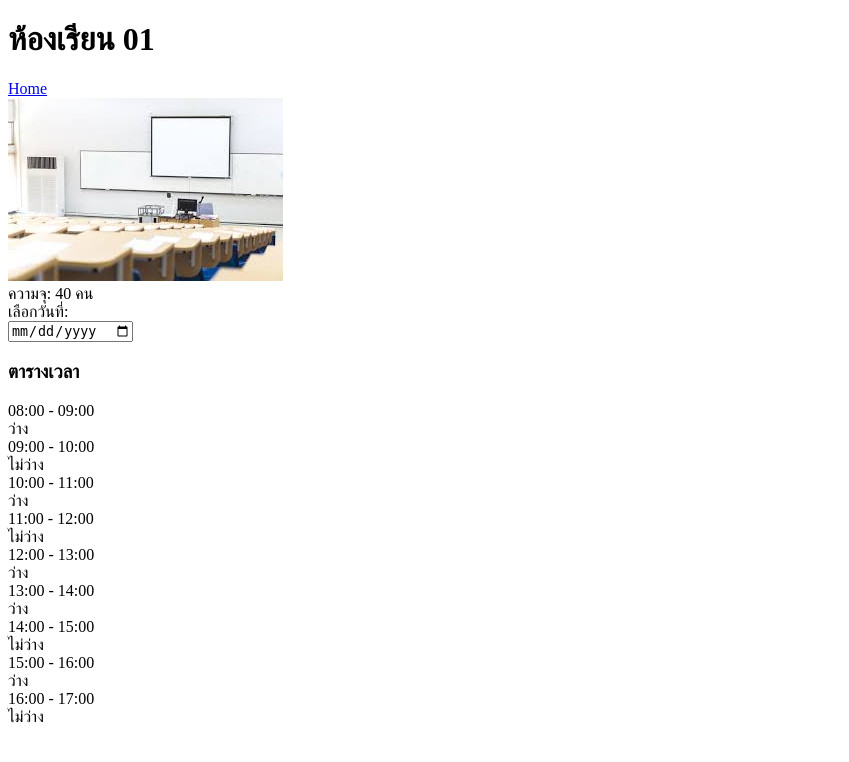
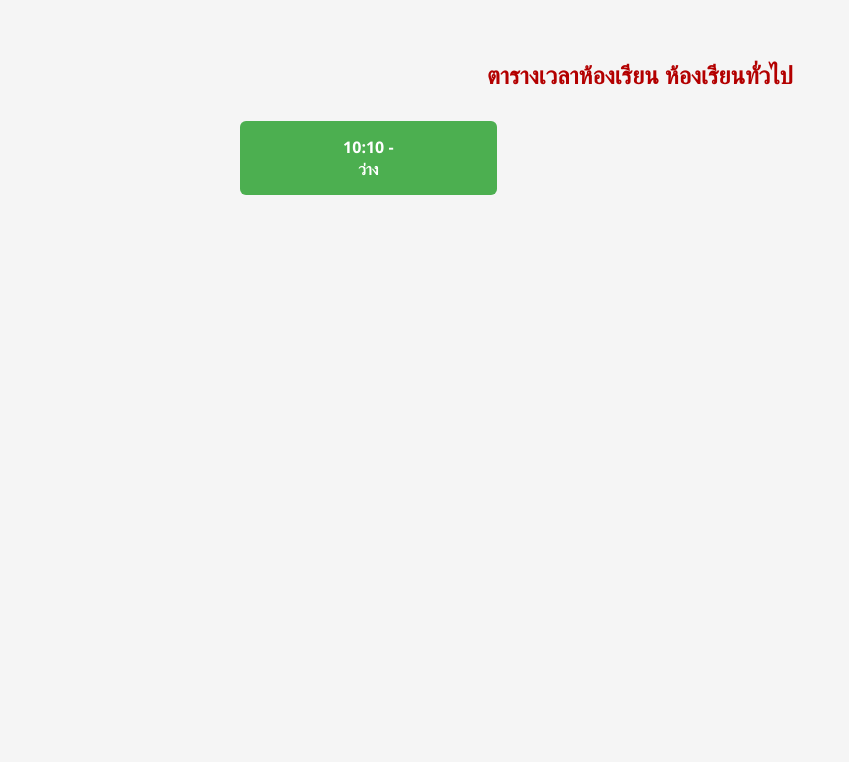
Before and after one commit to 6710535029s/cn331-as2, a Django app: template booking_room/booking/templates/booking/my_booking.html in a window 1280 px wide. Shown: the top 762 px of the page, without its empty margins (0-849 px from the left). Run offline with Django 5.2, Linux system fonts and the light colour scheme; data comes from the database, SQL or seed files in the repository; tables that the repository leaves empty hold one stand-in row (values such as "Sample post"); the template is opened without the code that fills it: values that come from a table or form of the project are taken from there, most other values are stand-ins (such as "Sample title", 1, 10 or a date in 2020).

Commit message:
Update my_booking.html

```diff
--- a/booking_room/booking/templates/booking/my_booking.html
+++ b/booking_room/booking/templates/booking/my_booking.html
@@ -1,40 +1,65 @@
 <!--หน้านี้จะเป็นหน้าที่ขึ้นมาเมื่อผู้ใช้เลือกห้องที่ต้องการจากหน้าHome หน้านี้จะมีวันให้เลือก และตารางเวลาห้อง ที่เลทอกได้ตั้งแต่8.00-17.00 น.ได้แค่ครั้งละ1ชั่วโมง-->
+{% load static %}
 <!DOCTYPE html>
 <html lang="th">
 <head>
   <meta charset="UTF-8">
-  <title>จองห้องเรียน 01</title>
+  <title>ตารางเวลาห้องเรียน</title>
+  <style>
+    body {
+      font-family: 'Segoe UI', sans-serif;
+      background-color: #f5f5f5;
+      padding: 30px;
+    }
 
+    h2 {
+      text-align: center;
+      color: #b30000;
+      margin-bottom: 30px;
+    }
+
+    .schedule {
+      display: grid;
+      grid-template-columns: repeat(3, 1fr);
+      gap: 15px;
+      max-width: 800px;
+      margin: auto;
+    }
+
+    .slot {
+      padding: 15px;
+      border-radius: 6px;
+      text-align: center;
+      font-weight: bold;
+      color: white;
+      font-size: 16px;
+    }
+
+    .available {
+      background-color: #4CAF50;
+    }
+
+    .unavailable {
+      background-color: #f44336;
+    }
+  </style>
 </head>
 <body>
 
-  <header>
-    <h1>ห้องเรียน 01</h1>
-    <a href="/home/" class="home-link">Home</a>
-  </header>
+  <h2>ตารางเวลาห้องเรียน {{ classroom.name }}</h2>
 
-  <div class="container">
-    <img src="room.jpg" alt="ภาพห้องเรียน 101" class="room-image">
-
-    <div class="capacity">ความจุ: 40 คน</div>
-
-    <div class="calendar">
-      <label for="booking-date">เลือกวันที่:</label><br>
-      <input type="date" id="booking-date" name="booking-date">
-    </div>
-
-    <h3>ตารางเวลา</h3>
-    <div class="schedule">
-      <div class="slot available">08:00 - 09:00<br>ว่าง</div>
-      <div class="slot unavailable">09:00 - 10:00<br>ไม่ว่าง</div>
-      <div class="slot available">10:00 - 11:00<br>ว่าง</div>
-      <div class="slot unavailable">11:00 - 12:00<br>ไม่ว่าง</div>
-      <div class="slot available">12:00 - 13:00<br>ว่าง</div>
-      <div class="slot available">13:00 - 14:00<br>ว่าง</div>
-      <div class="slot unavailable">14:00 - 15:00<br>ไม่ว่าง</div>
-      <div class="slot available">15:00 - 16:00<br>ว่าง</div>
-      <div class="slot unavailable">16:00 - 17:00<br>ไม่ว่าง</div>
-    </div>
+  <div class="schedule">
+    {% for hour in available_hours %}
+      {% if hour in booked_hours %}
+        <div class="slot unavailable">
+          {{ hour|time:"H:i" }} - {{ hour|add:"1"|time:"H:i" }}<br>ไม่ว่าง
+        </div>
+      {% else %}
+        <div class="slot available">
+          {{ hour|time:"H:i" }} - {{ hour|add:"1"|time:"H:i" }}<br>ว่าง
+        </div>
+      {% endif %}
+    {% endfor %}
   </div>
 
 </body>
```
